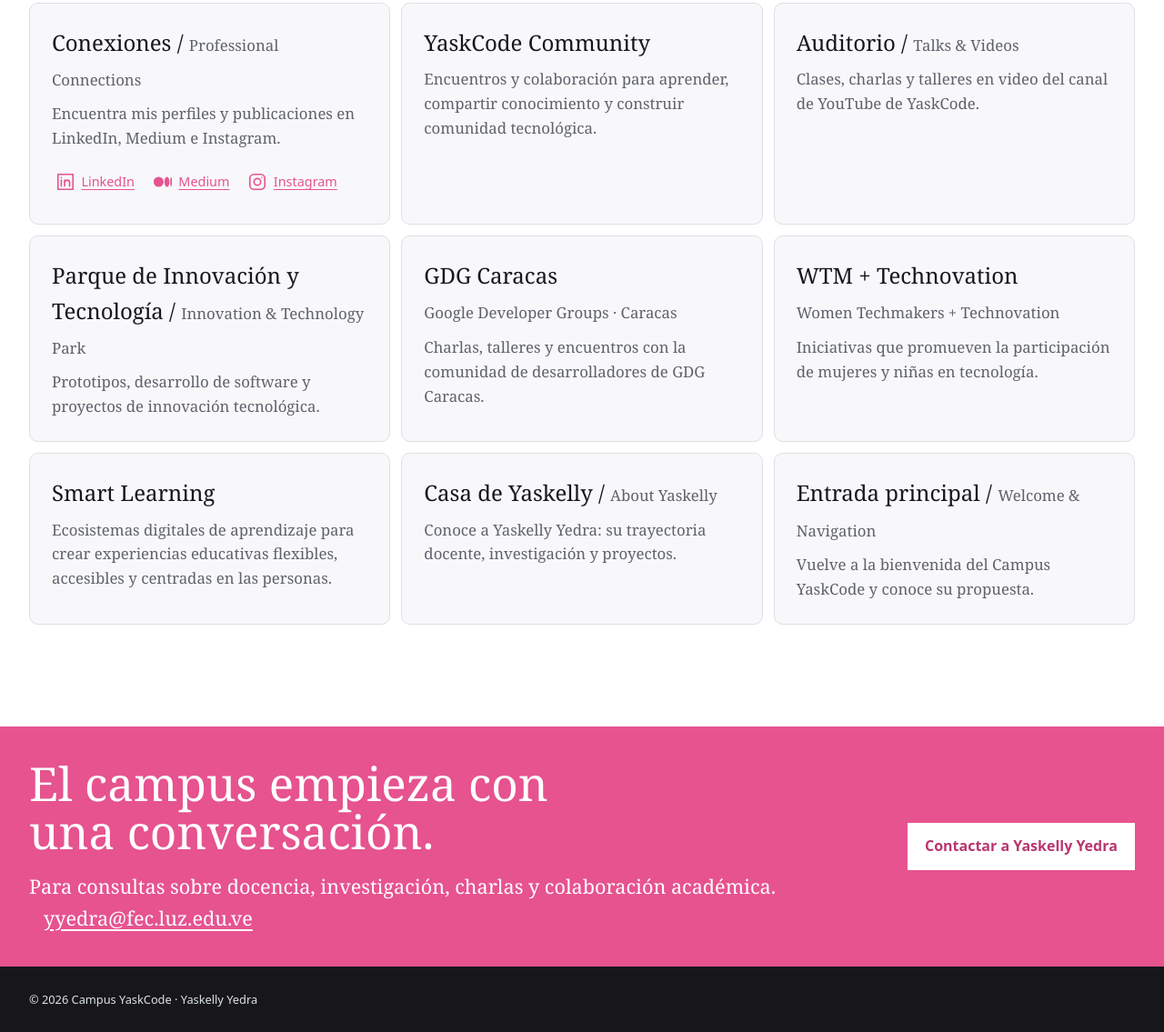
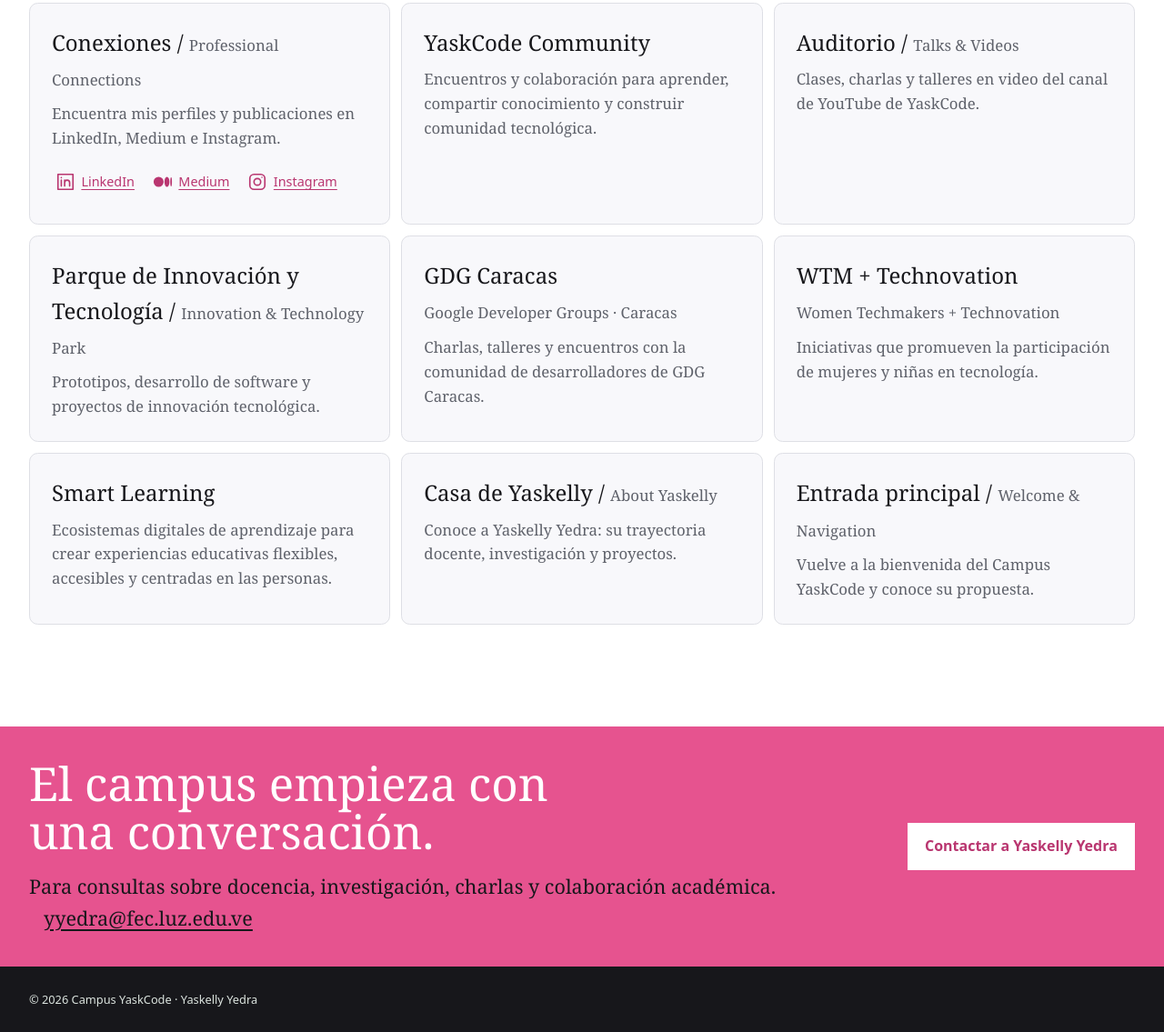
Before and after one commit to yaskelly/yaskelly.github.io, an Astro site: page / in a window 1280 px wide. Shown: the part 2318-3453 px from the top of the page at 91% size. Built offline with nearby package versions, Linux system fonts and the light colour scheme; Astro itself is replaced by a stand-in of ours.

Commit message:
fix: improve Campus resource links and contact text contrast

```diff
--- a/src/styles/global.css
+++ b/src/styles/global.css
@@ -646,7 +646,7 @@
 #campus a:focus-visible { outline: 3px solid var(--accent); outline-offset: 3px; }
 #campus .area-card-links { display: flex; flex-wrap: wrap; gap: .35rem .75rem; padding: 0; margin: .75rem 0 0; list-style: none; }
 #campus .area-card-links li { min-width: 0; }
-#campus .area-card-links a { display: flex; align-items: center; gap: .4rem; min-height: 44px; padding: .25rem; border-radius: .25rem; color: var(--accent); font: .9rem/1.4 system-ui, sans-serif; text-underline-offset: .2em; overflow-wrap: anywhere; }
+#campus .area-card-links a { display: flex; align-items: center; gap: .4rem; min-height: 44px; padding: .25rem; border-radius: .25rem; color: #b93670; font: .9rem/1.4 system-ui, sans-serif; text-underline-offset: .2em; overflow-wrap: anywhere; }
 #campus .area-card-links a:is(:hover, :focus-visible) { background: #ffe4ee; }
 #campus .area-card-links svg { width: 22px; height: 22px; flex: 0 0 22px; fill: none; stroke: currentColor; stroke-width: 1.8; stroke-linecap: round; stroke-linejoin: round; }
 #campus .area-card-links svg:is([data-icon='medium'], [data-icon='github']) { fill: currentColor; stroke: none; }
@@ -654,7 +654,7 @@
 .contact-section { padding: 2.25rem 0; background: var(--accent); color: white; }
 .contact-inner { display: flex; align-items: center; justify-content: space-between; gap: 2rem; }
 .contact-inner > div { min-width: 0; max-width: 100%; overflow-wrap: anywhere; }
-#contact .contact-details { margin-bottom: 0; font-size: 1.35rem; }
+#contact .contact-details { margin-bottom: 0; color: var(--ink); font-size: 1.35rem; }
 #contact .contact-details a { margin-inline-start: 1rem; font-size: inherit; text-decoration: underline; text-underline-offset: .2em; }
 #contact .button-light { background: white; color: #b93670; max-width: 100%; flex-shrink: 0; overflow-wrap: anywhere; }
 #contact .button-light:hover, #contact .button-light:focus-visible { background: white; text-decoration: underline; text-underline-offset: .2em; }
```
